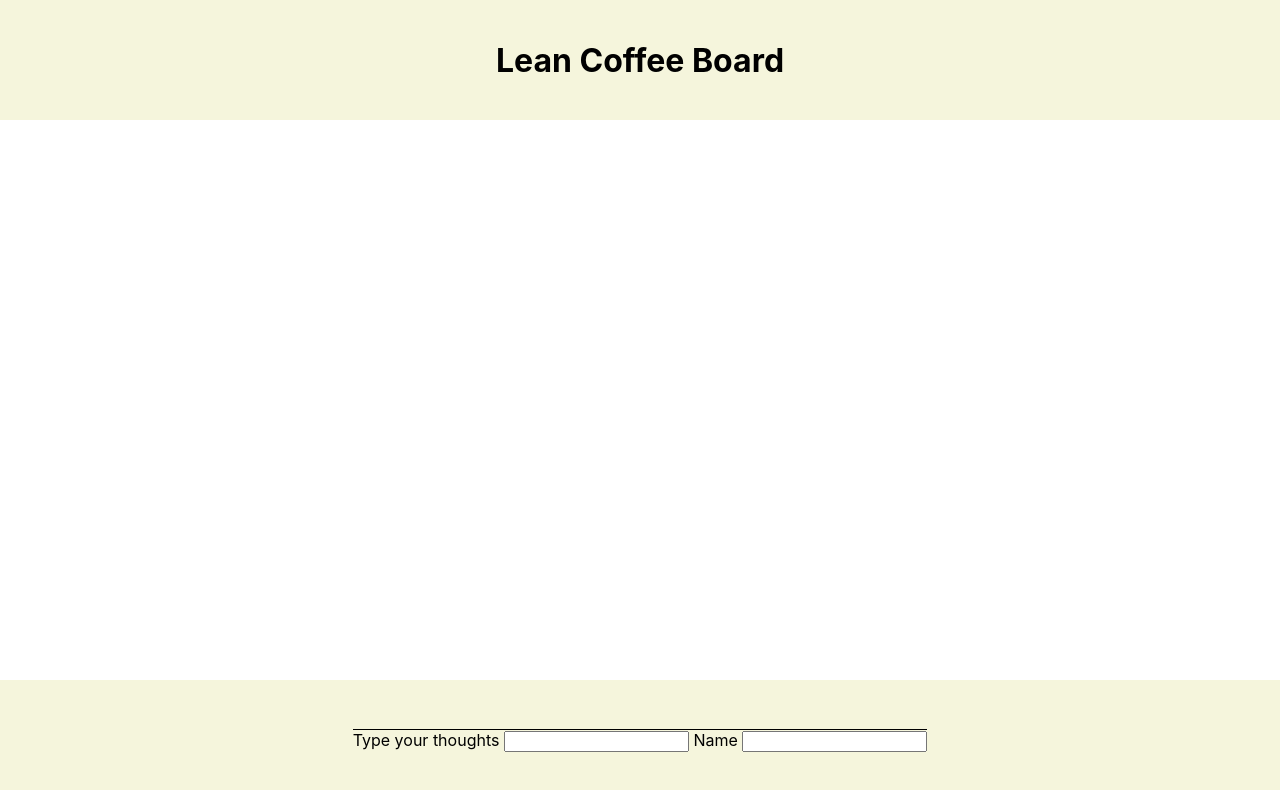
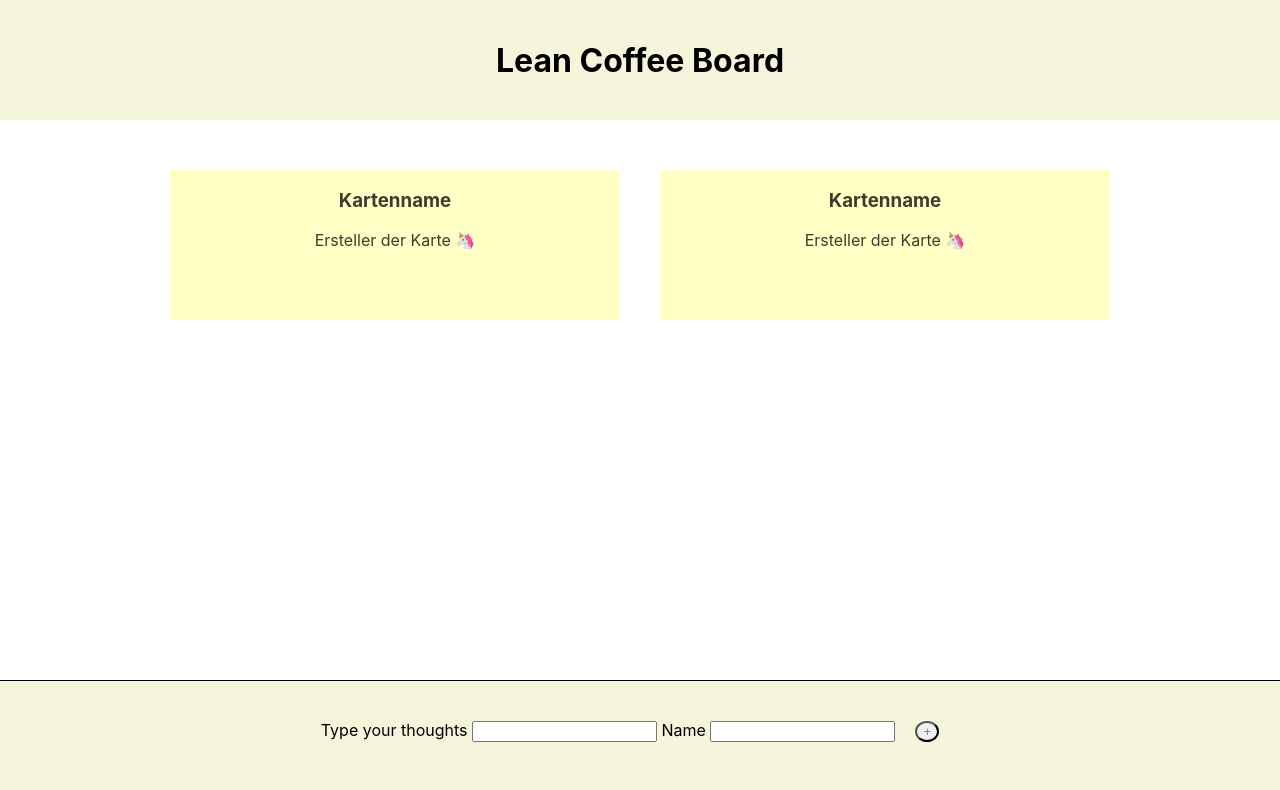
Before and after one commit to KirstenSchuhmann/lean-coffee-board, a Next.js app: page / in a window 1280 px wide. Shown: the top 790 px of the page. Built offline with nearby package versions, Linux system fonts and the light colour scheme.

Commit message:
changed several styling and added components

```diff
--- a/pages/index.js
+++ b/pages/index.js
@@ -1,14 +1,22 @@
+import styled from "styled-components";
 import Header from "../src/components/Header/Header";
 import Footer from "../src/components/Footer/Footer";
+import Card from "../src/Card";
 
-
-
-export default function HomePage({children}) {
+export default function HomePage() {
   return (
     <>
-      <Header/>
-
-      <Footer/>
+      <Header />
+      <MainContent>
+        <Card />
+        <Card />
+      </MainContent>
+      <Footer />
     </>
   );
 }
+
+const MainContent = styled.main`
+  display: flex;
+  justify-content: center;
+`;
--- /dev/null
+++ b/src/Card.js
@@ -0,0 +1,21 @@
+import styled from "styled-components";
+
+export default function Card() {
+  return (
+    <StyledCard>
+      <h3> Kartenname </h3>
+      <p> Ersteller der Karte 🦄</p>
+    </StyledCard>
+  );
+}
+
+const StyledCard = styled.section`
+  position: relative;
+  display: inline-block;
+  text-align: center;
+  background-color: #ffffc6;
+  height: 150px;
+  width: 450px;
+  color: #443a2b;
+  margin: 20px;
+`;
--- a/src/components/Footer/Footer.js
+++ b/src/components/Footer/Footer.js
@@ -1,24 +1,34 @@
-
-import styled  from "styled-components";
+import styled from "styled-components";
 import Form from "../Form";
-
 
 export default function Footer() {
   return (
     <>
-          <StyledFooter>  <Form/> </StyledFooter>
+      <StyledFooter>
+        <Divider className="divider" role="none" />
+        <Form />
+      </StyledFooter>
     </>
   );
- };
-
+}
 
 const StyledFooter = styled.footer`
   width: 100%;
   height: 120px;
   position: absolute;
   bottom: 0;
-    display: flex;
-    justify-content: center;
-    align-items: center;
+  display: inline-block;
+  text-align: center;
+
   background-color: beige;
 `;
+
+const Divider = styled.hr`
+  border: none;
+  width: 100%;
+  margin: 0;
+  height: 1px;
+  background: black;
+  margin-bottom: 20px;
+  display: flex;
+`;
--- a/src/components/Form.js
+++ b/src/components/Form.js
@@ -1,24 +1,22 @@
-import styled  from "styled-components";
+import styled from "styled-components";
 
 export default function Form() {
   return (
-  <form>
+    <>
+      <form>
+        <label htmlFor="text"> Type your thoughts </label>
+        <input type="text" id="text" />
 
-      <Divider className="divider" role="none" />
-
-      <label htmlFor="text"> Type your thoughts </label>
-      <input type="text" id="text"/>
-
-     <label htmlFor="name"> Name </label>
-      <input type="name" id="name"/>
-      </form>  );
-
+        <label htmlFor="name"> Name </label>
+        <input type="name" id="name" />
+        <StyledButton> + </StyledButton>
+      </form>
+    </>
+  );
 }
 
- const Divider = styled.hr`
-  border: none;
-  width: 100%;
-  margin: 0;
-  height: 1px;
-  background: black;
+const StyledButton = styled.button`
+  border-radius: 50%;
+  color: grey;
+  margin: 20px;
 `;
--- a/src/components/Header/Header.js
+++ b/src/components/Header/Header.js
@@ -1,5 +1,5 @@
-import Head from 'next/head'
-import styled  from "styled-components";
+import styled from "styled-components";
+import Head from "next/head";
 
 export default function Header() {
   return (
@@ -8,11 +8,13 @@ export default function Header() {
         <title>My page title</title>
         <meta name="viewport" content="initial-scale=1.0, width=device-width" />
       </Head>
-          <StyledHeader> <h1>  Lean Coffee Board </h1> </StyledHeader>
+      <StyledHeader>
+        {" "}
+        <h1> Lean Coffee Board </h1>{" "}
+      </StyledHeader>
     </>
   );
- };
-
+}
 
 const StyledHeader = styled.header`
   width: 100%;
@@ -23,4 +25,5 @@ export default function Header() {
   justify-content: center;
   align-items: center;
   background-color: beige;
+  margin-bottom: 30px;
 `;
```
Lines whose indentation alone changed are shown as unchanged.
